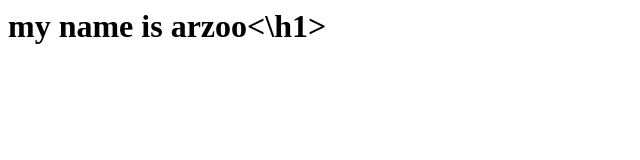
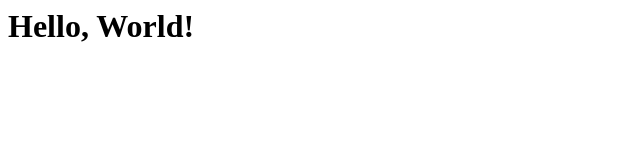
Before and after one commit to bonbikoo/zooozooo22, a plain HTML site: page index.html in a window 1280 px wide. Shown: the whole page, without its empty margins (0-640 px from the left). Drawn offline with Linux system fonts and the light colour scheme.

Commit message:
Add files via upload

```diff
--- a/index.html
+++ b/index.html
@@ -1 +1 @@
-<h1>my name is arzoo<\h1>
+<h1>Hello, World!</h1>
```
